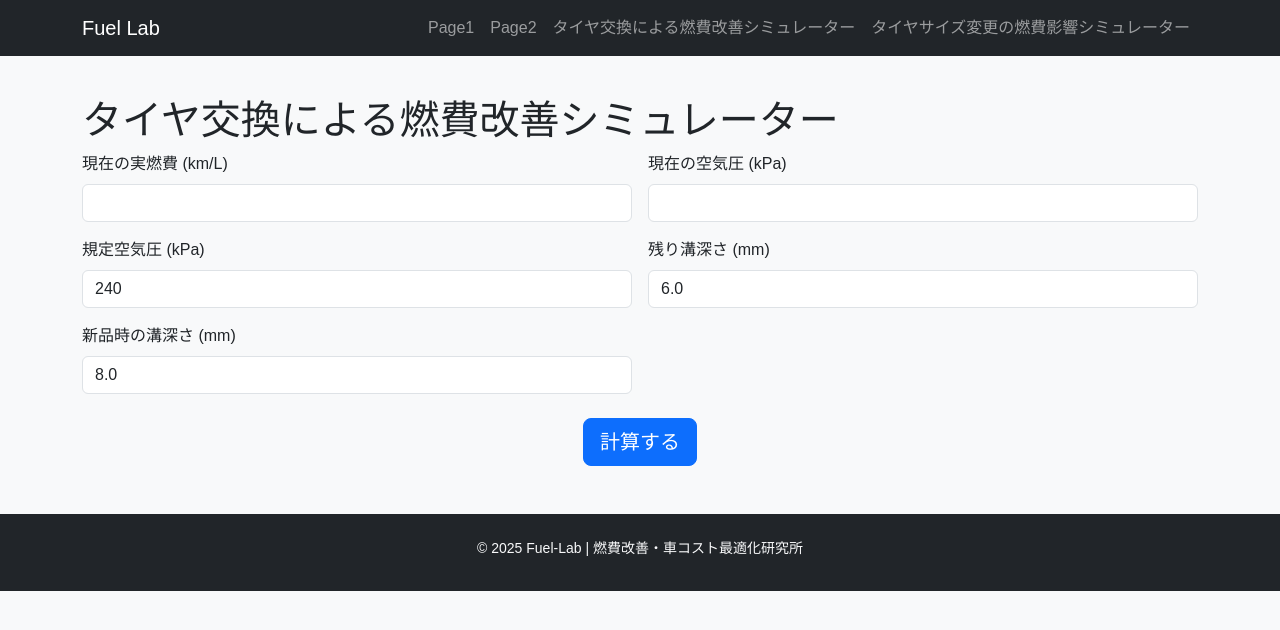
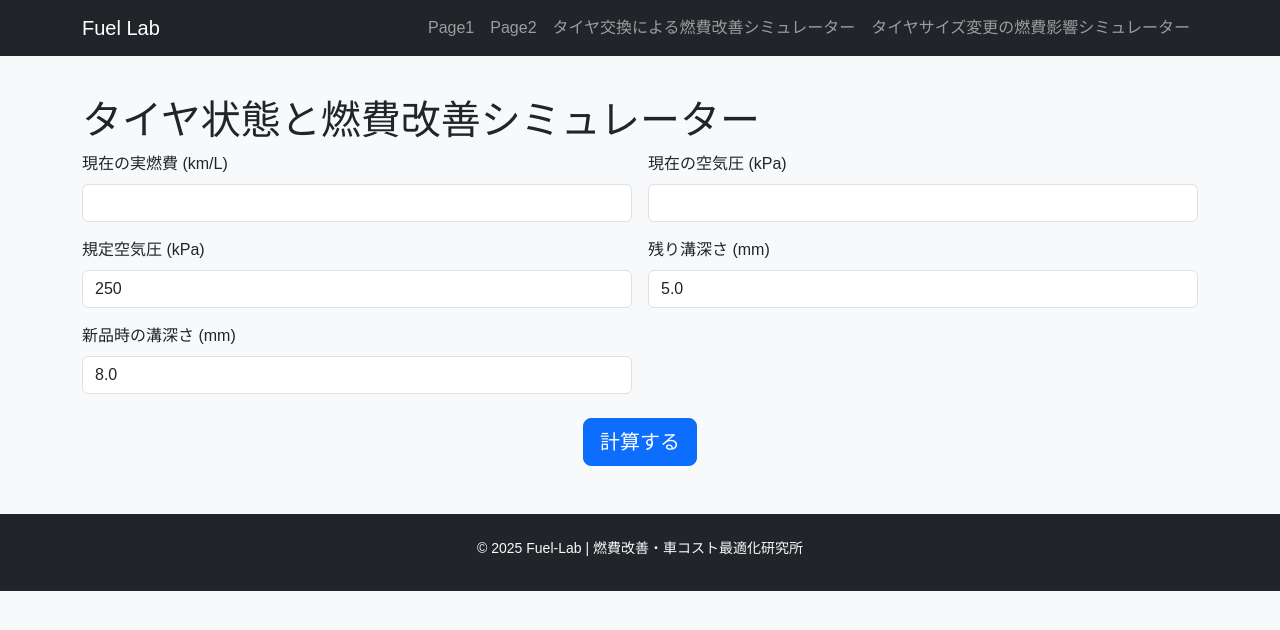
Before and after one commit to funyapar-org/fuel-lab, a Jekyll site: the page built from tire-condition.md, in a window 1280 px wide. Shown: the top 630 px of the page. Built offline with Jekyll 4.4.1, drawn with Linux system fonts in a browser that asks for light colours; part of the change alters nothing that is shown.

Commit message:
fix calc tire condition

```diff
--- a/tire-condition.md
+++ b/tire-condition.md
@@ -1,10 +1,10 @@
 ---
 layout: default
-title: タイヤ交換による燃費改善シミュレーター
-description: タイヤの溝や空気圧から、燃費改善量を推定するシミュレーター
+title: タイヤ状態と燃費改善シミュレーター
+description: 空気圧や溝の減りから、燃費がどの程度悪化しているかを推定し、新品状態に戻したときの改善率を計算します。
 ---
 
-# タイヤ交換による燃費改善シミュレーター
+# タイヤ状態と燃費改善シミュレーター
 
 <form id="tireForm" class="mb-4">
   <div class="row g-3">
@@ -21,12 +21,12 @@ description: タイヤの溝や空気圧から、燃費改善量を推定する
 
     <div class="col-md-6">
       <label class="form-label">規定空気圧 (kPa)</label>
-      <input id="recommendedPressure" type="number" class="form-control" value="240" required>
+      <input id="recommendedPressure" type="number" class="form-control" value="250" required>
     </div>
 
     <div class="col-md-6">
       <label class="form-label">残り溝深さ (mm)</label>
-      <input id="currentTread" type="number" class="form-control" step="0.1" value="6.0" required>
+      <input id="currentTread" type="number" class="form-control" step="0.1" value="5.0" required>
     </div>
 
     <div class="col-md-6">
@@ -44,13 +44,11 @@ description: タイヤの溝や空気圧から、燃費改善量を推定する
 <div id="resultArea" class="alert alert-light border d-none"></div>
 
 <script>
-// ========================
-//  タイヤ燃費シミュレーター
-// ========================
 document.getElementById("tireForm").addEventListener("submit", function (e) {
   e.preventDefault();
 
-  const currentFE = parseFloat(document.getElementById("currentFE").value);
+  // --- 入力取得（必ず getElementById を使う） ---
+  const fuelCurrent = parseFloat(document.getElementById("currentFE").value);
   const curP = parseFloat(document.getElementById("currentPressure").value);
   const recP = parseFloat(document.getElementById("recommendedPressure").value);
   const curT = parseFloat(document.getElementById("currentTread").value);
@@ -60,60 +58,53 @@ document.getElementById("tireForm").addEventListener("submit", function (e) {
   result.classList.remove("d-none");
   result.innerHTML = ""; // clear
 
-  let warnings = "";
-  let pressureFactor = 1.0;
-
-  // ========================
-  // 空気圧の影響
-  // ========================
-  if (curP < recP) {
-    const diff = recP - curP;
-    pressureFactor += diff * 0.05; // 5kPa低下 → 5%悪化
-    warnings += `
-      <p class="text-danger fw-bold">
-        ⚠ 空気圧が低く燃費が悪化しています（-${diff}kPa）。
-      </p>`;
-  } else if (curP > recP) {
-    const diff = curP - recP;
-    warnings += `
-      <p class="text-danger fw-bold">
-        ⚠ 空気圧が高すぎます（+${diff}kPa）。<br>
-         ・接地面減少によるグリップ低下<br>
-         ・センター摩耗の進行<br>
-         ・乗り心地悪化<br>
-         ・高速域でバーストの危険性<br>
-      </p>`;
-    pressureFactor *= 0.98; // 燃費はわずかに改善方向（控えめ）
+  // 入力チェック
+  if (!(fuelCurrent > 0) || !(curP > 0) || !(recP > 0) || !(curT > 0) || !(newT > 0)) {
+    result.innerHTML = '<p class="text-danger">すべての入力欄に正しい値を入力してください。</p>';
+    return;
   }
 
-  // ========================
-  // タイヤ溝の影響（新品必ず改善）
-  // ========================
-  const treadLoss = newT - curT;
-  let treadFactor = 1.0;
+  // --- モデル係数（必要なら調整） ---
+  // k_p: 空気圧差の影響（比率に対する重み）
+  // k_t: 溝差の影響（比率に対する重み）
+  const k_p = 0.12; // 例: 規定から10%低下で約1.2%の抵抗増
+  const k_t = 0.03; // 例: 新品との差の比率に対する影響（保守的）
 
-  if (treadLoss > 0) {
-    treadFactor += treadLoss * 0.03; // 1mm摩耗 → 約3%悪化
+  // --- 比率を使って影響量を計算 ---
+  const pressureDiffRatio = Math.max(0, (recP - curP) / recP); // 例: 20/250 = 0.08
+  const treadDiffRatio = Math.max(0, (newT - curT) / newT);    // 例: (8-5)/8 = 0.375
+
+  // --- 現状の抵抗係数（新品=1.0を基準） ---
+  // 小さなパーセント変化を加える（線形近似）
+  const rr_current = 1 + k_p * pressureDiffRatio + k_t * treadDiffRatio;
+
+  // --- 新品時の燃費（新品=基準 rr=1）
+  // 観測燃費 fuelCurrent = fuel_new / rr_current なので fuel_new = fuelCurrent * rr_current
+  const fuelNew = fuelCurrent * rr_current;
+
+  const improveAbs = fuelNew - fuelCurrent;
+  const improvePct = ((fuelNew / fuelCurrent - 1) * 100);
+
+  // --- 過充填時の注意文 ---
+  let warnings = "";
+  if (curP > recP) {
+    const diff = curP - recP;
+    warnings += `<p class="text-danger fw-bold">⚠ 空気圧が規定より高く設定されています（+${diff} kPa）。グリップ低下、制動力低下、センター摩耗増、バーストリスクなどの危険があります。安全性を優先してください。</p>`;
+  } else if (curP < recP) {
+    const diff = recP - curP;
+    warnings += `<p class="text-warning">⚠ 空気圧が規定より低いです（-${diff} kPa）。燃費悪化や偏摩耗の原因になります。</p>`;
   }
 
-  // ========================
-  // 推定新燃費
-  // ========================
-  const improvedFE = currentFE * treadFactor * pressureFactor;
-  const diffFE = improvedFE - currentFE;
-
-  // ========================
-  // 出力
-  // ========================
+  // --- 出力 ---
   result.innerHTML = `
     ${warnings}
+    <p class="mb-1"><strong>推定新燃費（新品＋規定空気圧 換算）：</strong> ${fuelNew.toFixed(2)} km/L</p>
+    <p class="mb-1"><strong>燃費改善量：</strong> ${improveAbs.toFixed(2)} km/L（${improvePct.toFixed(2)}%）</p>
 
-    <p class="mb-1"><strong>推定新燃費：</strong> ${improvedFE.toFixed(2)} km/L</p>
-    <p class="mb-1"><strong>燃費改善量：</strong> +${diffFE.toFixed(2)} km/L</p>
-
-    <p class="text-muted small">
-      ※タイヤの摩耗や空気圧の影響は車種や走行条件により異なります。
+    <p class="text-muted small mt-2">
+      ※モデルは簡易推定です。実際は銘柄、路面、温度、車重、走行スタイルで変動します。参考値としてご利用ください。
     </p>
   `;
+
 });
 </script>
```
